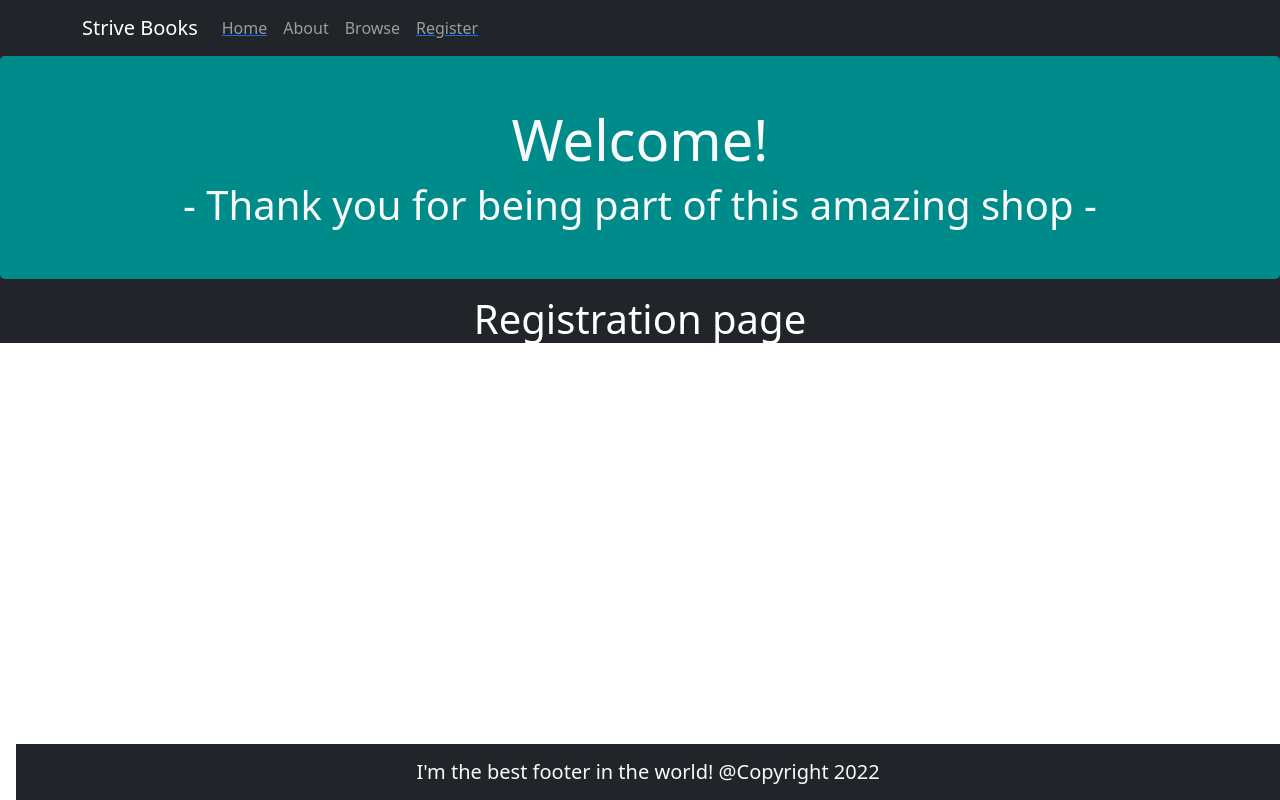
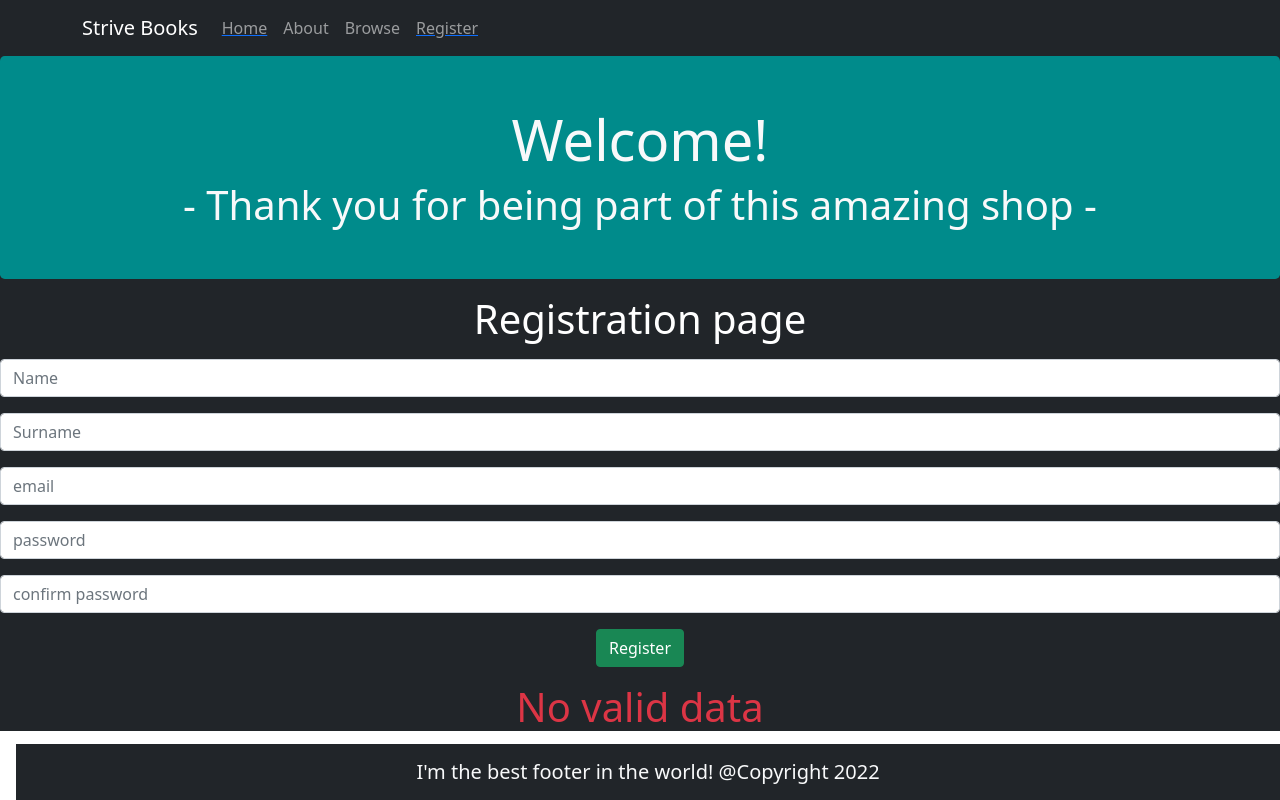
Before and after one commit to ShyqeriTari/strive-homework-m4-d9, a React (Create React App) app: page /register in a window 1280 px wide. Built offline with nearby package versions, Linux system fonts and the light colour scheme.

Commit message:
Working on registration page, added required to fields and added required number and char inside of the password

```diff
--- a/src/components/Registration.jsx
+++ b/src/components/Registration.jsx
@@ -1,7 +1,77 @@
+
+import {Button, Form} from 'react-bootstrap'
+import { useState} from 'react'
+
+
 const Registration = () => {
+
+    const [selected, setSelected] = useState(false)
+
+    const [data, setData] = useState({
+      name: null,
+  surname: null,
+  email:null,
+  password:null,
+  passwordConfirm:null,
+})
+
+      const handleChange = (property, value) => {
+          setData({ ...data,[property] : null })
+            setData({...data,[property] : value})
+
+          }
+
+const handleSubmit = (event) => {
+    event.preventDefault()
+    if(data.name && data.surname&& data.email && data.password && data.passwordConfirm) {
+        setSelected(true)
+    } else {
+        setSelected(false)
+    }
+console.log(data)
+
+}
+
+
     return(
         <>
-        <h1 className="text-center text-white">Registration page</h1>
+        <h1 className="text-center text-white mb-3">Registration page</h1>
+
+        <Form onSubmit={ handleSubmit }>
+     <Form.Group className="mb-3" controlId="formBasicName">
+       <Form.Control type="text" placeholder="Name"  onKeyUp={(e) => e.target.value.length >= 2 ?
+                handleChange('name', e.target.value): setData({...data, name:null})} required/>
+     </Form.Group>
+
+     <Form.Group className="mb-3" controlId="formBasicSurname">
+       <Form.Control type="text" placeholder="Surname" onKeyUp={(e) => e.target.value.length >= 3 ?
+                handleChange('surname', e.target.value): setData({...data, surname:null})} required/>
+     </Form.Group>
+     <Form.Group className="mb-3" controlId="formBasicEmail">
+       <Form.Control type="email" placeholder="email"  onKeyUp={(e) =>
+                handleChange('email', e.target.value)} required/>
+     </Form.Group>
+     <Form.Group className="mb-3" controlId="formBasicPassword">
+       <Form.Control type="password" placeholder="password"  onKeyUp={(e) => (e.target.value.length >= 8&&e.target.value.match(/\d+/g) && e.target.value.match(/[a-z]/) ) ?
+                handleChange('password', e.target.value): setData({...data, password:null})} required/>
+     </Form.Group>
+     <Form.Group className="mb-3" controlId="formBasicPasswordConfirm">
+       <Form.Control type="password" placeholder="confirm password"  onKeyUp={(e) => e.target.value === data.password ?
+                handleChange('passwordConfirm', e.target.value): (setData({...data, password: null})&& setData({...data, passwordConfirm:null}))} required/>
+     </Form.Group>
+     <Button variant="success" type="submit" className='mb-3'>
+      Register
+     </Button>
+   </Form>
+   {!selected && <div><h1 className='text-danger'>No valid data</h1></div>}
+
+   {selected && <div><h1 className='text-white mb-3'>Inserted data</h1>
+   <h4 className='text-white'>Name: {data.name}</h4>
+   <h4 className='text-white'>Surname: {data.surname}</h4>
+   <h4 className='text-white'>Email: {data.email}</h4>
+
+   </div>}
+
         </>
     )
 }
```
